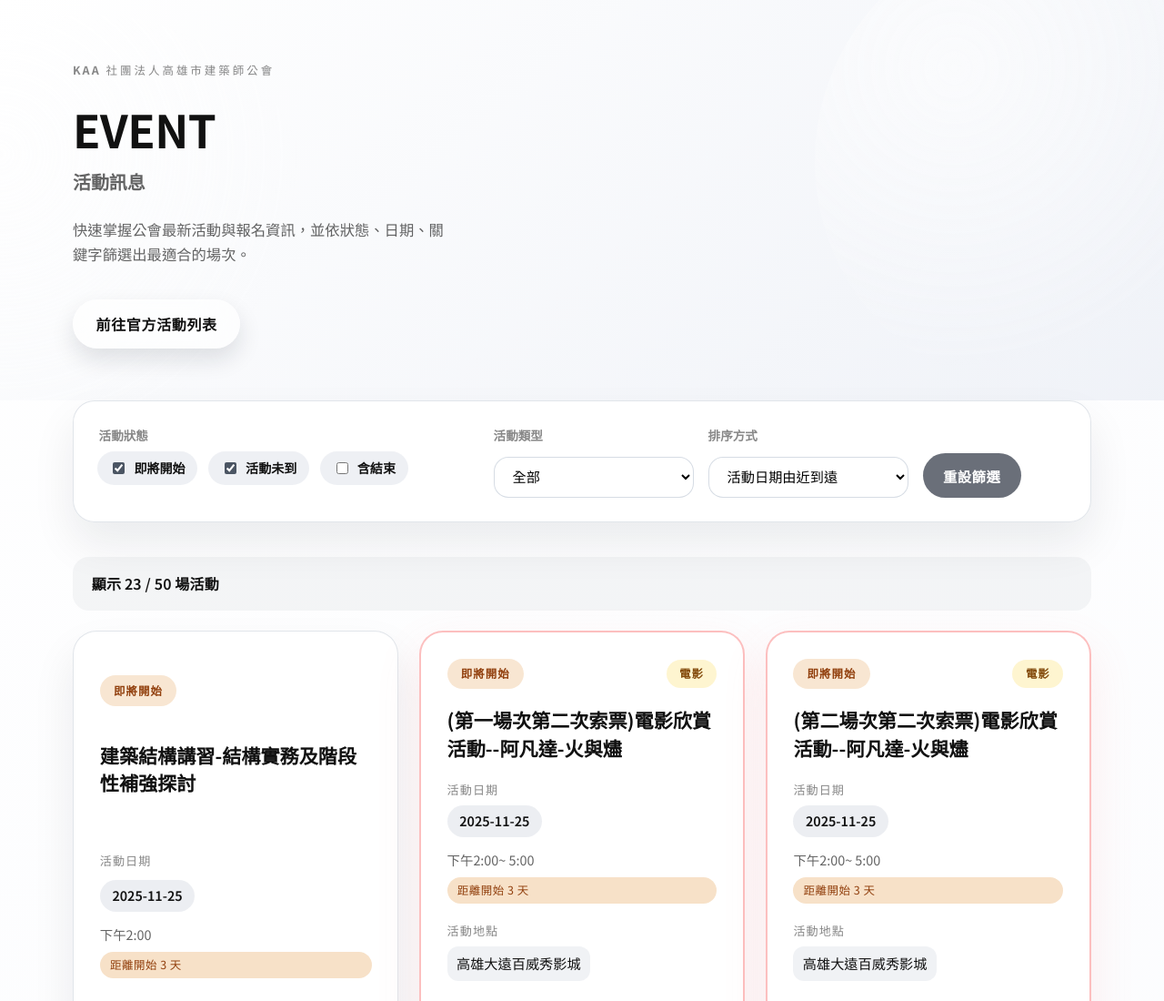
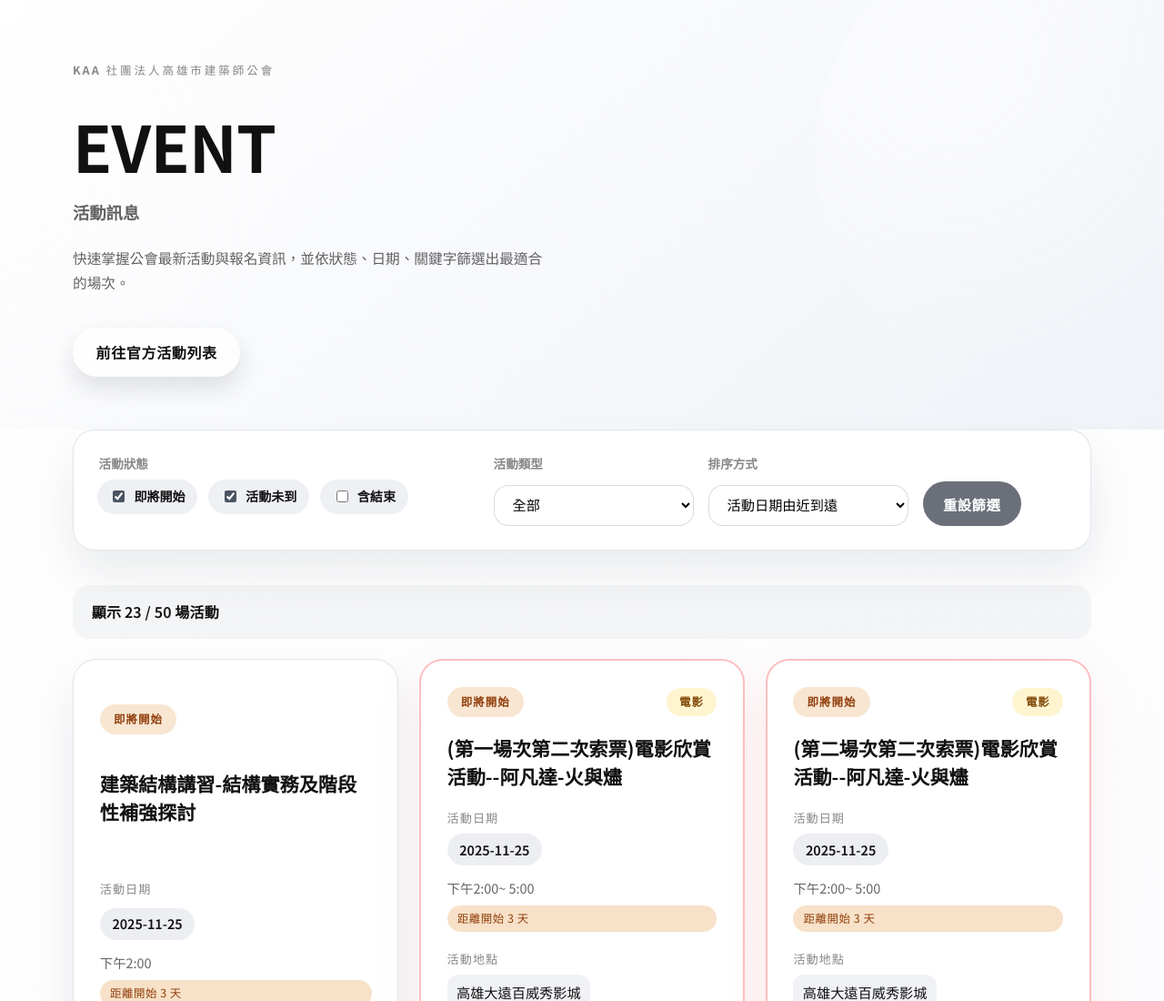
Before and after one commit to thinklab-architects/line-event, a plain HTML site: page index.html in a window 1280 px wide. Shown: the top 1100 px of the page at 91% size. Drawn offline with Linux system fonts and the light colour scheme.

Commit message:
style(hero): emphasize main title; make description a tagline with larger line-height

```diff
--- a/styles.css
+++ b/styles.css
@@ -154,8 +154,8 @@ a:focus-visible {
 
 .hero__title {
   margin: 0;
-  font-size: clamp(2rem, 5vw, 3.1rem);
-  font-weight: 700;
+  font-size: clamp(2.6rem, 6vw, 4.4rem);
+  font-weight: 800;
   letter-spacing: -0.01em;
 }
 
@@ -167,18 +167,20 @@ a:focus-visible {
 
 .hero__subtitle {
   margin: 0;
-  /* make subtitle 1.25x larger than base paragraph size */
-  font-size: 1.25rem;
-  font-weight: 600;
+  font-size: 1.15rem;
+  font-weight: 700;
   color: var(--ink-muted);
   letter-spacing: -0.005em;
 }
 
 .hero__description {
   margin: 0.6rem 0 0 0;
-  max-width: 46ch;
+  max-width: 58ch;
   color: var(--ink-muted);
-  font-size: 1.02rem;
+  font-size: 0.98rem;
+  line-height: 1.7; /* wider leading to feel like a tagline */
+  font-weight: 500;
+  letter-spacing: -0.002em;
 }
 
 .hero__actions {
```
